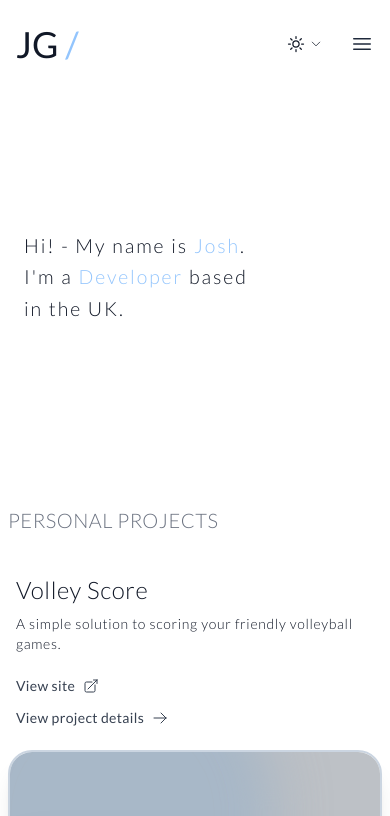
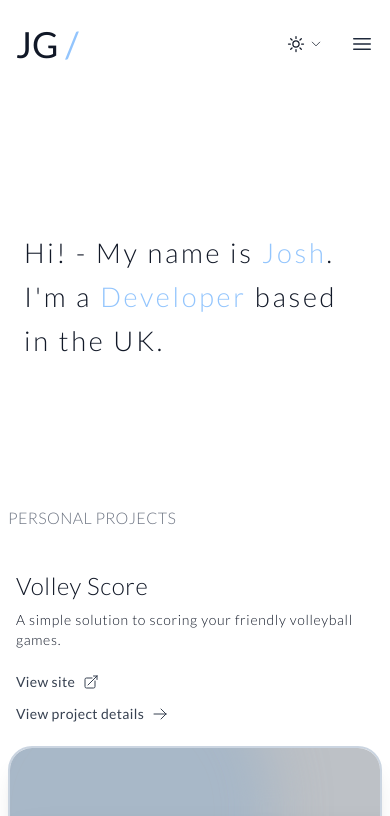
Before and after one commit to jgretton/joshgretton-portfolio, a Next.js app: page / in a window 390 px wide. Shown: the top 816 px of the page. Built offline with nearby package versions, Linux system fonts and the light colour scheme.

Commit message:
updated hero

```diff
--- a/app/page.js
+++ b/app/page.js
@@ -21,7 +21,7 @@ export default function Home() {
       <div className="rounded-t-[3rem] bg-white dark:bg-[#15202b]">
         <section className="mt-96 opacity-100 transition-opacity duration-300 xl:container sm:mt-[60dvh] sm:px-10 xl:mx-auto">
           <div className="relative z-10 mt-[60dvh] w-full px-2 pb-20">
-            <h2 className="text-xl font-light uppercase tracking-wide text-gray-500">
+            <h2 className="font-light uppercase tracking-wide text-gray-500 sm:text-xl">
               Personal Projects
             </h2>
             <div
--- a/components/hero.js
+++ b/components/hero.js
@@ -5,7 +5,7 @@ import React from "react";
 const Hero = ({ children, back }) => {
   return (
     <section
-      className={`fixed inset-x-0 top-0 -z-10 mx-auto flex h-[60dvh] items-center bg-white px-6 pt-12 xl:container dark:bg-[#15202b] sm:px-12`}
+      className={`fixed inset-x-0 top-0 -z-10 mx-auto mt-5 flex h-[60dvh] items-center bg-white px-6 pt-12 xl:container dark:bg-[#15202b] sm:px-12`}
     >
       {back && (
         <Link
@@ -19,7 +19,7 @@ const Hero = ({ children, back }) => {
           back
         </Link>
       )}
-      <span className="text-[min(5vw,1.85rem)] font-light leading-relaxed tracking-widest sm:text-4xl sm:leading-relaxed md:text-5xl md:leading-relaxed">
+      <span className="text-[min(7vw,1.85rem)] font-light leading-relaxed tracking-widest sm:text-4xl sm:leading-relaxed md:text-5xl md:leading-relaxed">
         {children}
       </span>
     </section>
```
